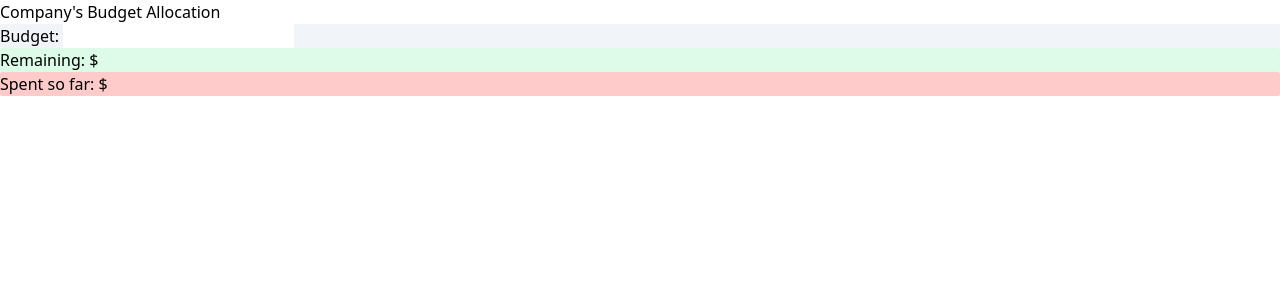
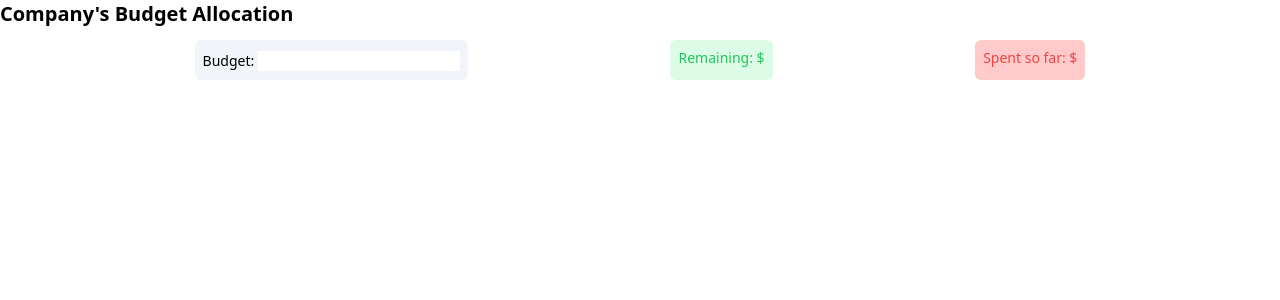
Before and after one commit to Unomars4/company-budget-allocator, a React app: page / in a window 1280 px wide. Shown: the top 300 px of the page. Built offline with nearby package versions, Linux system fonts and the light colour scheme; the HTML template or start-up script is replaced by a standard one.

Commit message:
add styles to allocator component & main heading

```diff
--- a/src/App.tsx
+++ b/src/App.tsx
@@ -6,18 +6,18 @@ const App = () => {
 
     return (
         <main>
-            <h1>Company's Budget Allocation</h1>
-            <section>
-                <article className='rounded-sm bg-slate-100'>
-                    <label>
+            <h1 className='text-xl font-bold'>Company's Budget Allocation</h1>
+            <section className='flex flex-row justify-evenly my-3'>
+                <article className='p-2 mx-2 rounded-md bg-slate-100'>
+                    <label className='text-sm'>
                         Budget: <input {...budgetInput} />
                     </label>
                 </article>
-                <article className='rounded-sm bg-green-100'>
-                    <p>Remaining: ${budgetInput.value} </p>
+                <article className='p-2 mx-2 rounded-md bg-green-100'>
+                    <p className='text-green-500 text-sm'>Remaining: ${budgetInput.value} </p>
                 </article>
-                <article className='rounded-sm bg-red-200'>
-                    <p>Spent so far: $</p>
+                <article className='p-2 mx-2 rounded-md bg-red-200'>
+                    <p className='text-red-500 text-sm'>Spent so far: $</p>
                 </article>
             </section>
         </main>
```
